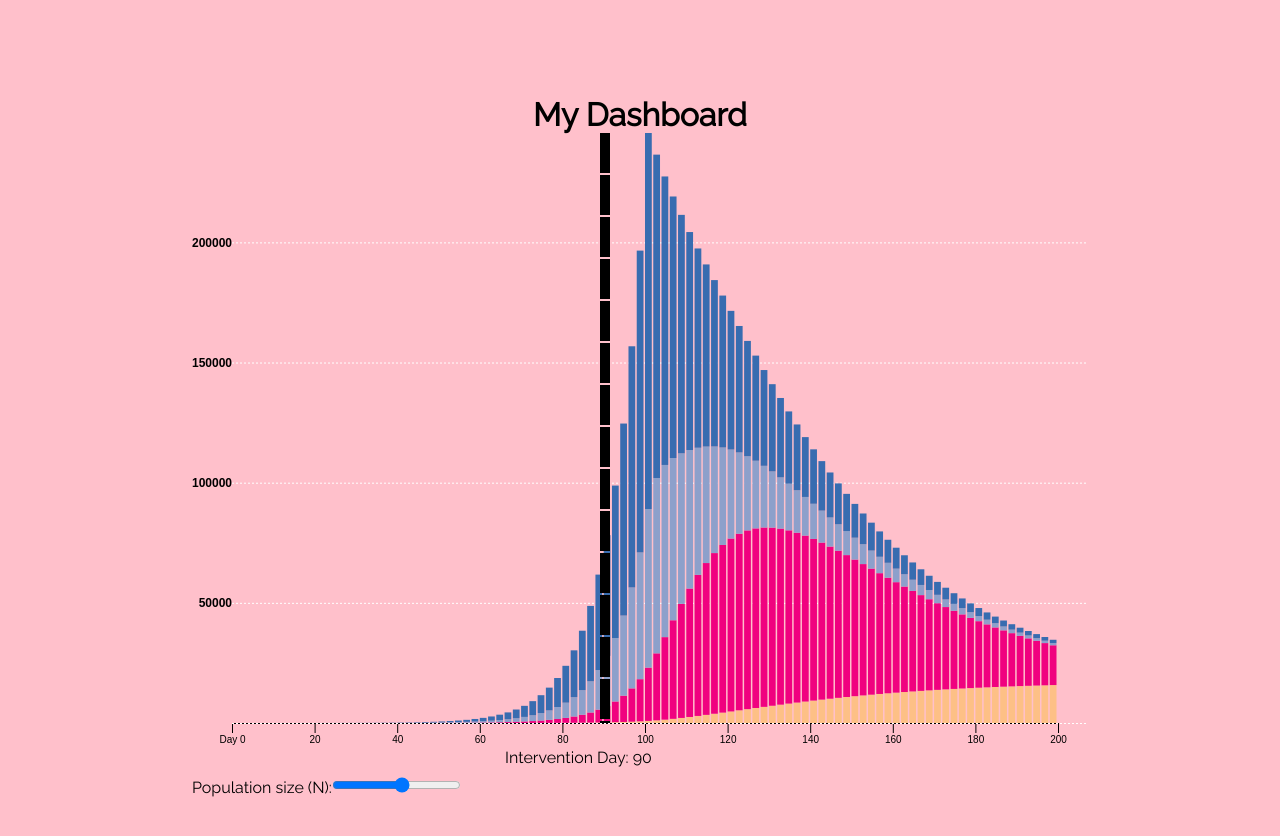
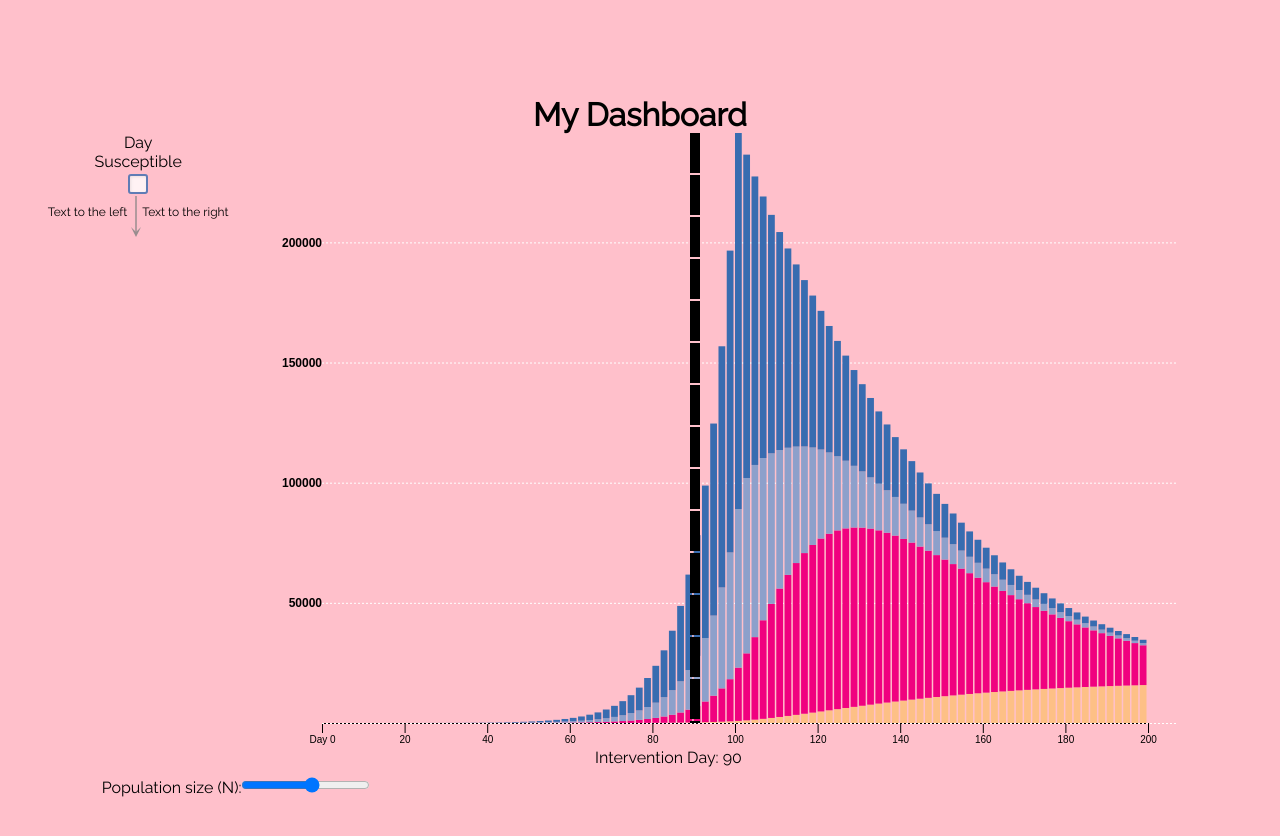
Before and after one commit to KennethTrinh/ece4960-final, a Next.js app: page / in a window 1280 px wide. Shown: the top 836 px of the page. Built offline with nearby package versions, Linux system fonts and the light colour scheme.

Commit message:
started human centipede

```diff
--- /dev/null
+++ b/src/components/Arrow.js
@@ -0,0 +1,68 @@
+
+const Arrow = ({ height, arrowhead = '#arrow', dasharray = '0 0' }) => (
+  <>
+    <svg width="0" height="0">
+      <defs>
+        <marker
+          id="arrow"
+          markerUnits="strokeWidth"
+          markerWidth="10"
+          markerHeight="10"
+          viewBox="0 0 12 12"
+          refX="6"
+          refY="6"
+          orient="auto"
+        >
+          <path
+            d="M2,2 L10,6 L2,10 L6,6 L2,2"
+            style={{ fill: 'grey' }}
+          ></path>
+        </marker>
+      </defs>
+
+      <defs>
+        <marker
+          id="circle"
+          markerUnits="strokeWidth"
+          markerWidth="10"
+          markerHeight="10"
+          viewBox="0 0 12 12"
+          refX="6"
+          refY="6"
+          orient="auto"
+        >
+          <circle r="3" cx="3" cy="6" style={{ fill: 'grey' }}></circle>
+        </marker>
+      </defs>
+    </svg>
+
+    <div
+      style={{
+        position: 'relative',
+        left: '1px',
+        top: '5px',
+        width: '15px',
+        height: `${height}px`,
+        backgroundColor: 'none',
+        borderRadius: '5px',
+        opacity: '0.8',
+        pointerEvents: 'None',
+      }}
+    >
+      <svg>
+        <line
+          x1="8"
+          y1="0"
+          x2="8"
+          y2={`${height - 5}`}
+          stroke="grey"
+          strokeWidth="1.5"
+          markerEnd={`url(${arrowhead})`}
+          strokeDasharray={dasharray}
+        />
+      </svg>
+    </div>
+  </>
+);
+
+export default Arrow;
--- a/src/components/BarChart.js
+++ b/src/components/BarChart.js
@@ -224,12 +224,6 @@ const BarChart = ({ y, tmax, xmax, deaths,
         }
     }, [svg, y, size.width, size.height]);
 
-  //   useEffect(() => {
-  //     // drawChart(svg, width*0.5, height*0.5);
-  //     drawChart(y, svg, size.width*0.8, size.height);
-  // }, [size.width, size.height, svg]);
-
-
     return (
       <div id="chart">
         { size.width && size.height ?
--- /dev/null
+++ b/src/components/Checkbox.js
@@ -0,0 +1,44 @@
+import { useState } from "react";
+
+function Checkbox({ color, checked = false, callback = () => {} }) {
+  const [isChecked, setIsChecked] = useState(checked);
+
+  const handleClick = () => {
+    setIsChecked(!isChecked);
+    callback(!isChecked);
+  };
+
+  return (
+    <div
+      style={{
+        position: "relative",
+        // left: "-10px",
+        top: "3px",
+        width: "20px",
+        height: "20px",
+        backgroundColor: isChecked ? color : "white",
+        borderRadius: "3px",
+        opacity: "0.8",
+        border: `2px solid ${isChecked ? "rgba(255, 255, 255, 0)" : color}`,
+        boxShadow: "inset 1px 1px 3px rgba(0, 0, 0, 0.1)",
+        userSelect: "none",
+      }}
+      onClick={handleClick}
+    >
+      <div
+        style={{
+          cursor: "default",
+          fontSize: "20px",
+          left: "2px",
+          top: "-1px",
+          position: "absolute",
+          color: "white",
+        }}
+      >
+        {isChecked ? "✓" : ""}
+      </div>
+    </div>
+  );
+}
+
+export default Checkbox;
--- a/src/components/SEIR.js
+++ b/src/components/SEIR.js
@@ -1,6 +1,22 @@
 import BarChart from "./BarChart";
 import { useState, useEffect } from "react";
 import {max, integrate, get_solution} from "./utils";
+import Checkbox from "./Checkbox";
+import Arrow from "./Arrow";
+
+const Link = ({ state, color, callback, leftText, rightText }) => {
+    return (
+      <div style={{ display: "flex", flexDirection: "column", alignItems: "center" }}>
+        {state}
+        <Checkbox color={color} checked={false} callback={callback} style={{ marginBottom: "10px" }} />
+        <div style={{ display: "flex", alignItems: "center" }}>
+          <span style={{ fontSize: "12px" }}>{leftText}</span>
+          <Arrow height="41" />
+          <span style={{ fontSize: "12px" }}>{rightText}</span>
+        </div>
+      </div>
+    );
+}
 
 const SEIR = () => {
     const [inState, setState] = useState({
@@ -64,6 +80,14 @@ const SEIR = () => {
 
   return (
     <div>
+    <div style={{ display: "flex", flexDirection: "row" }}>
+        {/* // center it and set left and right margins */}
+        <div style={{ flex: "1 1 auto", marginLeft: "-10%"}} align="center">
+            Day
+            <Link state={'Susceptible'} color={'#386cb0'}
+                callback={(checked) => console.log(checked)}
+                leftText={'Text to the left'} rightText={'Text to the right'} />
+        </div>
         <BarChart
             y = {solState["P"].slice(0,100)}
             xmax = {inState.Xmax}
@@ -81,6 +105,7 @@ const SEIR = () => {
             // render props
             setInterventionState = {(InterventionTime) => {setState( (prev) => ({...prev, InterventionTime: InterventionTime})) }}
             />
+    </div>
     <label htmlFor="N">Population size (N):</label>
         <input
           type="range"
```
